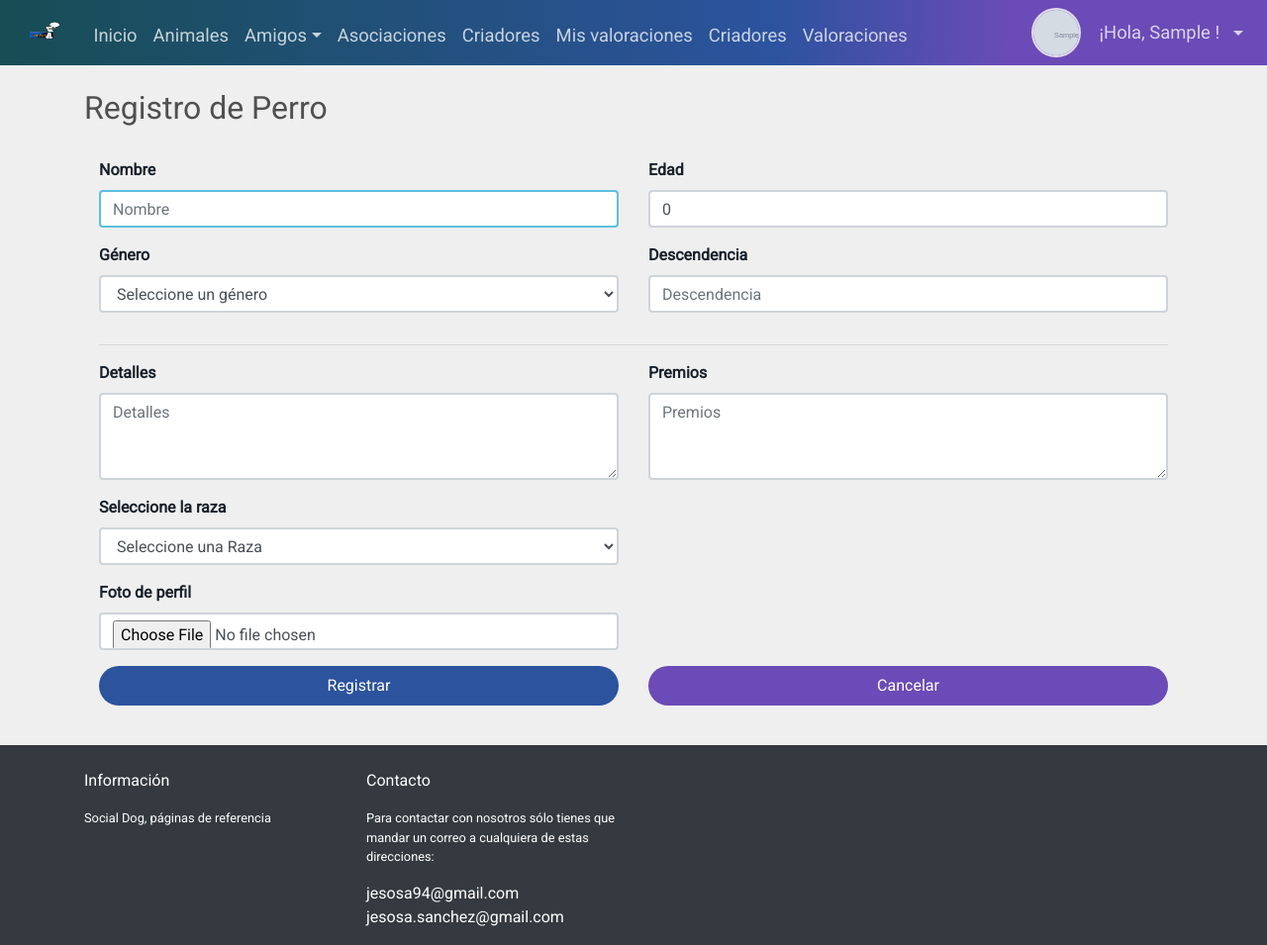
After one commit to jessossan/TFG, a Django app: page /dogs/register in a window 1280 px wide. The commit adds this page. Shown: the whole page at 99% size. Run offline with Django 3.2, Linux system fonts and the light colour scheme; a user stored in the database is signed in; data comes from the database, SQL or seed files in the repository; tables that the repository leaves empty hold one stand-in row (values such as "Sample post"); grey boxes marked "Sample" are stand-in pictures; some libraries are stand-ins or nearby versions.

Commit message:
primera versión del registro de perro y listado de mis animales del criador, corrección en los formularios para que no fallen con max_length, cambiado el mensaje al borrar la cuenta del actor #35

```diff
--- /dev/null
+++ b/socialDog/dogs/forms.py
@@ -0,0 +1,20 @@
+from django import forms
+from django.core.validators import MinValueValidator
+
+from breeds.models import Breed
+from dogs.models import Dog
+
+
+class RegisterDogForm(forms.Form):
+    """Formulario registro de un perro"""
+
+    # Campos requeridos por el Dog
+
+    name = forms.CharField(max_length=50, label='Nombre')
+    age = forms.IntegerField(validators=[MinValueValidator(0)], label='Edad')
+    gender = forms.ChoiceField(choices=Dog.GenderType, label='Género')
+    descendant = forms.CharField(max_length=200, required=False, label='Descendencia')
+    details = forms.CharField(max_length=200, required=False, label='Detalles')
+    photo = forms.ImageField(required=False, label='Foto del perro')
+    awards = forms.CharField(max_length=200, help_text="Premios, no requerido", required=False)
+    breed = forms.ModelChoiceField(queryset = Breed.objects.all(), empty_label = None, label = 'Raza')
--- a/socialDog/dogs/models.py
+++ b/socialDog/dogs/models.py
@@ -17,13 +17,13 @@ class Dog(models.Model):
         (MALE, 'Macho'),
         (FEMALE, 'Hembra'),
     )
-    name = models.CharField(max_length=50, unique=True, help_text="Requerido. 50 carácteres como máximo")
+    name = models.CharField(max_length=50, help_text="Requerido. 50 carácteres como máximo")
     age = models.PositiveIntegerField(default=0, help_text="Edad, requerido",
                                       validators=[MinValueValidator(0)])
     gender = models.CharField(max_length=10, choices=GenderType)
     descendant = models.CharField(max_length=200, help_text="Descendencia, no requerido", null=True, blank=True)
     details = models.CharField(max_length=200, help_text="Detalles, no requerido", null=True, blank=True)
-    photo = models.ImageField(null=True, blank=True, upload_to='uploads/')  # Donde va uploads?
+    photo = models.ImageField(null=True, blank=True, upload_to='uploads/')
     awards = models.CharField(max_length=200, help_text="Premios, no requerido", null=True, blank=True)
 
     # Relación con raza
--- /dev/null
+++ b/socialDog/dogs/templates/register.html
@@ -0,0 +1,123 @@
+{% extends 'base/base.html' %}
+
+{% block title %}SocialDog{% endblock %}
+
+<!-- CONTENIDO -->
+{% block content %}
+<div class="container">
+    <br />
+    <h2>{{ title }}</h2>
+
+    <div class="row">
+
+        <div class="container-fluid">
+            <div class="col-md-12">
+
+                <!-- FORMULARIO -->
+                <form id="registro" enctype="multipart/form-data" method="post" action="{% url 'register_dog' %}" class="form" role="form">
+                    {% csrf_token %}
+
+                    <!-- Criador -->
+                    <br/>
+
+                    <div class="row">
+                        <div class="col-xs-6 col-md-6 form-group">
+                            <label for="name" class="control-label">Nombre</label>
+                            <input class="form-control" id="name" name="name" maxlength="50" placeholder="Nombre" type="text" value="{{ form.name.value|default:'' }}" required autofocus/>
+                        </div>
+                        <div class="col-xs-6 col-md-6 form-group">
+                            <label for="age" class="control-label">Edad</label>
+                            <input class="form-control" id="age" name="age" max="100" min="0" placeholder="0" type="number" value="{{ form.age.value|default:'0' }}" required/>
+                        </div>
+                    </div>
+                    <div class="row">
+                        <div class="col-xs-6 col-md-6 form-group">
+                            <label for="gender" class="control-label">Género</label>
+                            <select class="form-control" id="gender" name="gender" required>
+                                <option value="" selected="selected">Seleccione un género</option>
+                                    {% for gender in genders %}
+                                        <option value="{{ gender.0 }}">{{ gender.0 }}</option>
+                                    {% endfor %}
+                            </select>
+                        </div>
+                        <div class="col-xs-6 col-md-6 form-group">
+                            <label for="descendant" class="control-label">Descendencia</label>
+                            <input class="form-control" name="descendant" maxlength="200" id="descendant" type="text" placeholder="Descendencia" value="{{ form.descendant.value|default:'' }}"/>
+                        </div>
+                    </div>
+
+                    <hr/>
+
+                    <div class="row">
+                        <div class="col-xs-6 col-md-6 form-group">
+                            <label for="details" class="control-label">Detalles</label>
+                            <textarea class="form-control" name="details" id="details" maxlength="200" rows="3" placeholder="Detalles" value="{{ form.details.value|default:'' }}"></textarea>
+                        </div>
+                        <div class="col-xs-6 col-md-6 form-group">
+                            <label for="awards" class="control-label">Premios</label>
+                            <textarea class="form-control" name="awards" maxlength="200" id="awards" rows="3" placeholder="Premios" value="{{ form.awards.value|default:'' }}"></textarea>
+                        </div>
+                    </div>
+
+                    <div class="row">
+                        <div class="col-xs-6 col-md-6 form-group">
+                                <label for="breed" class="control-label">Seleccione la raza</label>
+                                <select class="form-control" id="breed" name="breed" required>
+                                    <option value="" selected="selected">Seleccione una Raza</option>
+                                    {% for breed in breeds %}
+                                        <option value="{{ breed.id }}">{{ breed.name }}</option>
+                                    {% endfor %}
+                                </select>
+                            </div>
+                        <div class="col-xs-6 col-md-6 form-group">
+                        </div>
+                    </div>
+
+                    <div class="row">
+                            <div class="col-xs-6 col-md-6 form-group">
+                                <label for="photo" class="control-label">Foto de perfil</label>
+                                <input class="form-control" name="photo" id="photo" type="file" placeholder="Foto del animal" value="{{ form.photo.value|default:'' }}"/>
+                            </div>
+                    </div>
+
+                     <!-- Tratamiento de Errores -->
+                    {% if form.errors %}
+                        {% for field in form %}
+                            {% for error in field.errors %}
+                                <div class="alert alert-danger">
+                                    <strong>{{ field.label }}: {{ error|escape }}</strong>
+                                </div>
+                            {% endfor %}
+                        {% endfor %}
+                        {% for error in form.non_field_errors %}
+                            <div class="alert alert-danger">
+                                <strong>{{ error|escape }}</strong>
+                            </div>
+                        {% endfor %}
+                    {% endif %}
+
+
+
+                    <!-- Botones -->
+                    <div class="row">
+                        <div class="col-xs-6 col-md-6 form-group">
+                            <input type="hidden" name="next" value="/" />
+                            <input type="submit" value="Registrar" class="btn editbutton btn-block" />
+                        </div>
+                        <div class="col-xs-6 col-md-6 form-group">
+                            <input type="hidden" name="next" value="/" />
+                            <input type="button" class="btn cancelbutton btn-block" onclick="location.href='/';" value="Cancelar" />
+                        </div>
+
+                    </div>
+                </form>
+
+            </div>
+        </div>
+    </div>
+</div>
+{% endblock %}
+
+
+{% block scripts %}
+{% endblock %}
--- /dev/null
+++ b/socialDog/dogs/urls.py
@@ -0,0 +1,14 @@
+from django.urls import path
+from . import views
+
+
+urlpatterns = [
+
+    # Listado de mis perros
+
+    path('list', views.list_myDogs, name='list_myDogs'),
+
+    # Registro de Perro
+    path('register', views.register_dog, name='register_dog'),
+
+]
--- a/socialDog/dogs/views.py
+++ b/socialDog/dogs/views.py
@@ -1,3 +1,119 @@
+from django.contrib.auth.decorators import login_required
+from django.core.paginator import Paginator, PageNotAnInteger, EmptyPage
+from django.http import HttpResponseRedirect, HttpRequest
 from django.shortcuts import render
+from datetime import datetime
+from actors.decorators import user_is_breeder
+from actors.models import Breeder
+from breeds.models import Breed
+from dogs.forms import RegisterDogForm
+from dogs.models import Dog
+
 
 # Create your views here.
+
+
+def list_myDogs(request):
+    #user = request.user
+    #breeder = Breeder.objects.get(userAccount_id=user.id)
+
+    # Recupera el criador
+    breeder = request.user.actor.breeder
+
+    try:
+        dog_list_aux = Dog.objects.filter(breeder=breeder)
+        ownDog = True
+    except Exception as e:
+
+        dog_list_aux = Dog.objects.none()
+
+    page = request.GET.get('page', 1)
+    paginator = Paginator(dog_list_aux, 6)
+
+    try:
+        dog_list_aux = paginator.page(page)
+    except PageNotAnInteger:
+        dog_list_aux = paginator.page(1)
+    except EmptyPage:
+        dog_list_aux = paginator.page(paginator.num_pages)
+
+    data = {
+        'dog_list': dog_list_aux,
+        'title': 'Listado de mis perros',
+        'ownDog': ownDog,
+    }
+    return render(request, 'list.html', data)
+
+@login_required(login_url='/login/')
+@user_is_breeder
+def register_dog(request):
+    """
+	Registro del perro en el sistema.
+	"""
+    assert isinstance(request, HttpRequest)
+
+    # Recupera el criador
+    breeder = request.user.actor.breeder
+
+    # Si se ha enviado el Form
+    if (request.method == 'POST'):
+        form = RegisterDogForm(request.POST, request.FILES)
+        if (form.is_valid()):
+            # Crea el perro
+            name = form.cleaned_data["name"]
+            age = form.cleaned_data["age"]
+            gender = form.cleaned_data["gender"]
+            descendant = form.cleaned_data["descendant"]
+            details = form.cleaned_data["details"]
+            photo = form.cleaned_data["photo"]
+            awards = form.cleaned_data["awards"]
+            breed = form.cleaned_data["breed"]
+
+            dog = Dog.objects.create(name=name, age=age, gender=gender, descendant=descendant,
+                                     details=details, photo=photo, awards=awards, breeder = breeder, breed = breed)
+
+            dog.save()
+
+            return HttpResponseRedirect('/dogs/list')
+
+        # else:
+
+        # Busca la provincia específica seleccionada antes de que fallara el form
+        # try:
+        #   provinceSelected = form.cleaned_data["province"]
+        #  # elimina las provincias duplicadas
+        # provincesAux = Province.objects.all().exclude(pk=provinceSelected.pk)
+        # except:
+        #    provinceSelected = None
+        #   provincesAux = None
+
+        # Busca la provincia específica seleccionada antes de que fallara el form
+        # try:
+        #  breedsSelected = form.cleaned_data["breeds"]
+        # recorre las razas seleccionadas antes de que fallara el form
+        # for b in breedsSelected:
+        # Quita las razas repetidas
+        #    breedsAux = Breed.objects.all().exclude(name=b.name)
+
+        # except:
+        #   breedsSelected = None
+        genders = form.fields["gender"].choices
+
+    # Si se accede al form vía GET o cualquier otro método
+    else:
+        form = RegisterDogForm()
+
+        # Datos del modelo (vista)
+        genders = form.fields["gender"].choices
+
+
+    breeds = Breed.objects.all()
+    data = {
+        'form': form,
+        'title': 'Registro de Perro',
+        'year': datetime.now().year,
+        'breeds': breeds,
+        'genders': genders,
+    }
+
+    return render(request, 'register.html', data)
--- a/socialDog/socialDog/urls.py
+++ b/socialDog/socialDog/urls.py
@@ -69,4 +69,7 @@ urlpatterns = [
     # Actors
     path('actors/', include('actors.urls')),
 
+    # Dogs
+    path('dogs/', include('dogs.urls')),
+
 ] + static(settings.MEDIA_URL, document_root=settings.MEDIA_ROOT)
--- a/socialDog/web/templates/base/base.html
+++ b/socialDog/web/templates/base/base.html
@@ -16,6 +16,7 @@
  	<link rel="stylesheet" href="https://stackpath.bootstrapcdn.com/bootstrap/4.1.3/css/bootstrap.min.css"
           integrity="sha384-MCw98/SFnGE8fJT3GXwEOngsV7Zt27NXFoaoApmYm81iuXoPkFOJwJ8ERdknLPMO" crossorigin="anonymous">		<link rel="stylesheet" href="https://use.fontawesome.com/releases/v5.0.10/css/all.css" integrity="sha384-+d0P83n9kaQMCwj8F4RJB66tzIwOKmrdb46+porD/OvrJ+37WqIM7UoBtwHO6Nlg" crossorigin="anonymous">
 
+	<script src="https://ajax.googleapis.com/ajax/libs/jquery/1.11.1/jquery.min.js"></script>
 
     <!-- Material icons de Google -->
     <link rel="stylesheet" href="https://fonts.googleapis.com/icon?family=Material+Icons">
@@ -116,7 +117,7 @@
 											</a>
 
 											<div class="dropdown-menu dropdown-menu-right" aria-labelledby="navbarDropdownMenuLink4">
-												<a class="dropdown-item" href="">Mis animales</a>
+												<a class="dropdown-item" href="{% url 'list_myDogs' %}">Mis animales</a>
 												<a class="dropdown-item" href="">Animales</a>
 											</div>
             							</li>
@@ -303,8 +304,13 @@
 							</div>
 					</nav>
 
-
-
+					<!-- VENTANA POPUP DE QUE SE HA EDITADO EL PERFIL DEL ACTOR CORRECTAMENTE -->
+					<!--{% if messages %}
+						<div class="alert alert-success alert-dismissible" role="alert">
+							<a href="#" class="close" data-dismiss="alert" aria-label="close">&times;</a>
+							<strong>¡Completado!</strong> Se ha editado el perfil correctamente.
+						</div>
+					{% endif %}-->
 
 			{% else %}
 			<nav class="navbar navbar-expand-lg navbar-dark bg-info" style="background: rgb(23,77,84); /* Old browsers */
@@ -415,6 +421,13 @@
     <script src="/static/js/jquery-validation-messages.js"></script>
     <link rel="stylesheet" href="{% static 'css/jquery.loadingModal.css' %}">
     <script src="/static/js/jquery.loadingModal.js"></script>
+	<script src="https://ajax.googleapis.com/ajax/libs/jquery/1.11.1/jquery.min.js"></script>
+	<!--<script>window.setTimeout(function() {
+    $(".alert").fadeTo(500, 0).slideUp(500, function(){
+        $(this).remove();
+    });
+}, 2500);
+</script> -->
 	{% block extrajs %}
 	{% endblock %}
 
```
Also changed, not shown: socialDog/actors/forms.py (+60 -39 lines), socialDog/dogs/templates/edit.html (added, +110 -0 lines), socialDog/dogs/templates/list.html (added, +133 -0 lines), socialDog/web/templates/registration/logged_out.html (+6 -2 lines), socialDog/dogs/migrations/0002_auto_20190105_2052.py (added), 1 other file. Lines whose indentation alone changed are shown as unchanged.
